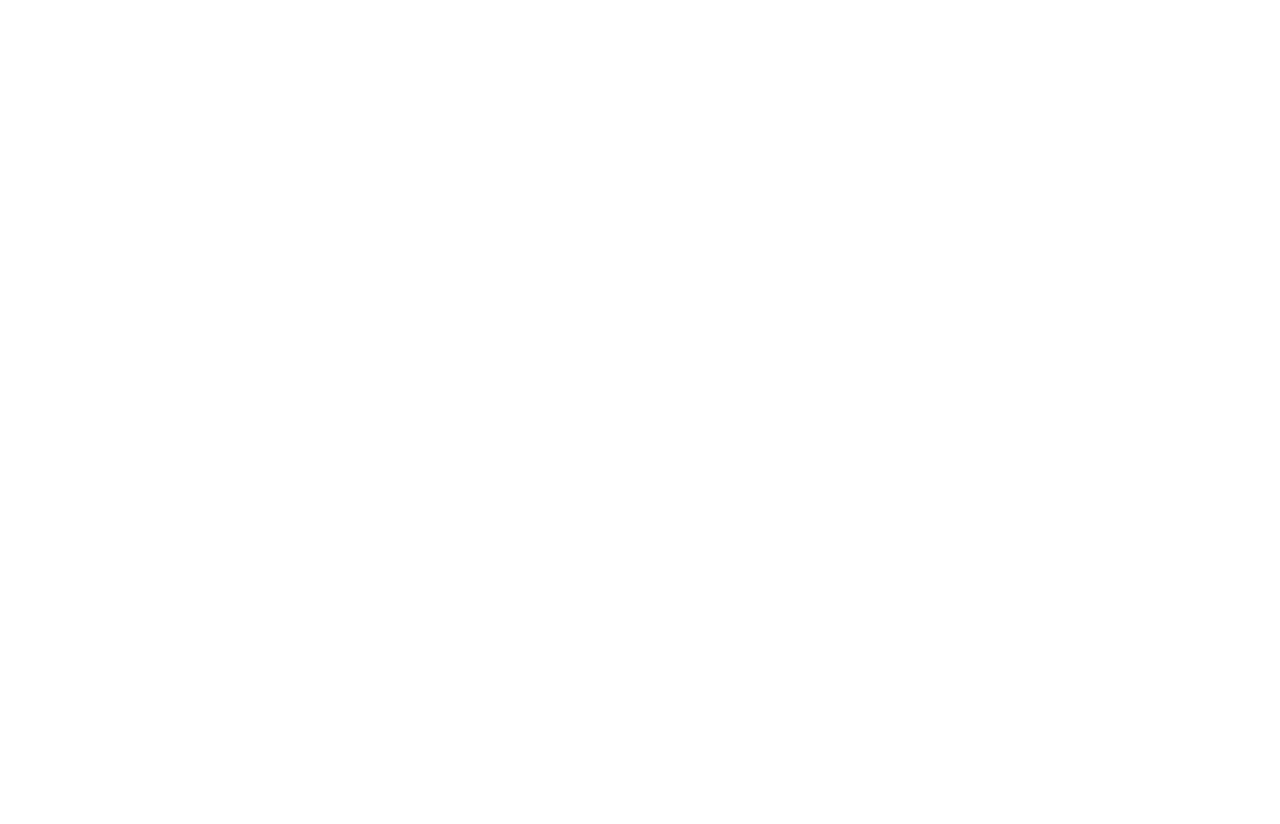
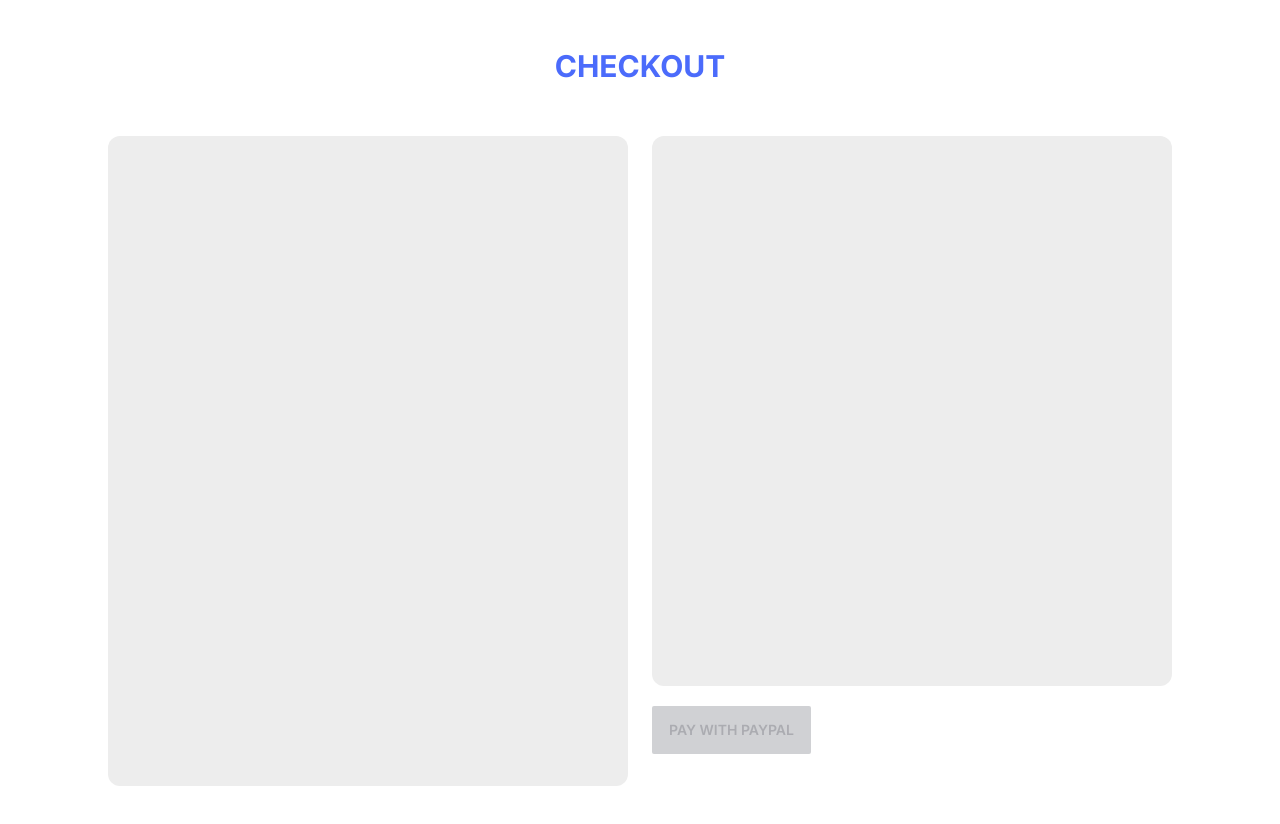
Before and after one commit to carlos-morais1507/paypal-assignment, a Next.js app: page / in a window 1280 px wide. Shown: the top 824 px of the page. Before the commit the page ends 800 px from the top, so only its background shows below. Built offline with nearby package versions, Linux system fonts and the light colour scheme.

Commit message:
:sparkles: feat: Base of the project

```diff
--- a/app/page.tsx
+++ b/app/page.tsx
@@ -2,8 +2,21 @@
 
 export default function Home() {
   return (
-    <main className="flex min-h-screen flex-col items-center justify-between p-24">
+    <main className="flex min-h-screen flex-col items-center px-24 py-12">
+      <h1 className='text-3xl font-bold text-primary uppercase mb-10'>Checkout</h1>
+      <div className='w-full flex'>
+        <div className='w-1/2 p-3'>
+          <div className='bg-base-200 border-neutral h-[650px] w-full rounded-xl'>
 
+          </div>
+        </div>
+        <div className='w-1/2 p-3'>
+          <div className='bg-base-200 border-neutral h-[550px] w-full rounded-xl'>
+
+          </div>
+          <button className='btn btn-secondary mt-5 btn-disabled'>Pay with Paypal</button>
+        </div>
+      </div>
     </main>
   )
 }
```
